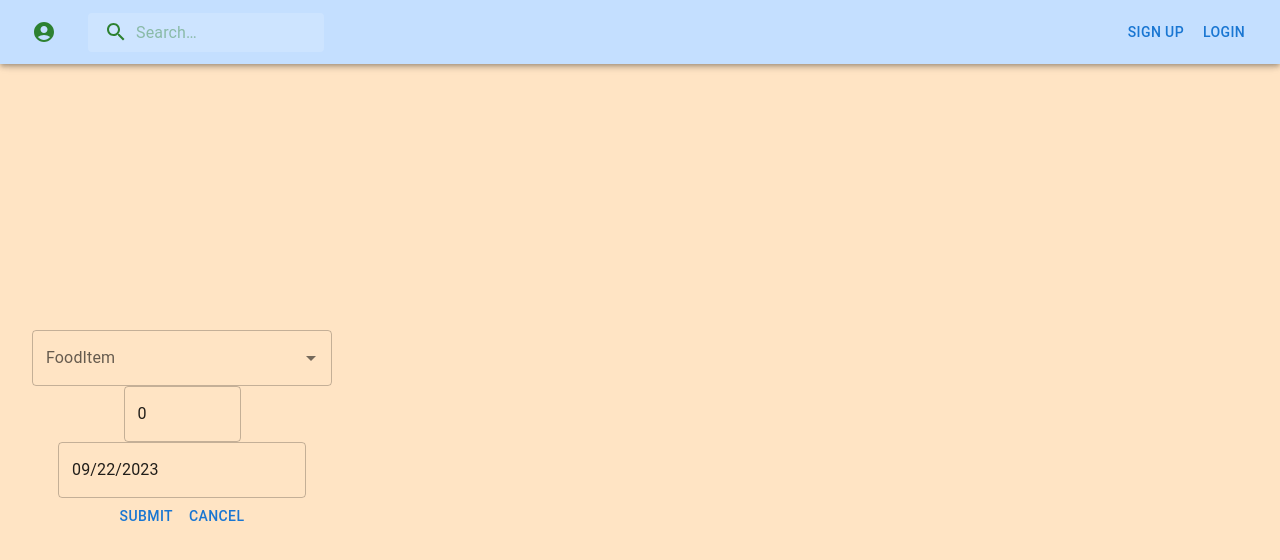
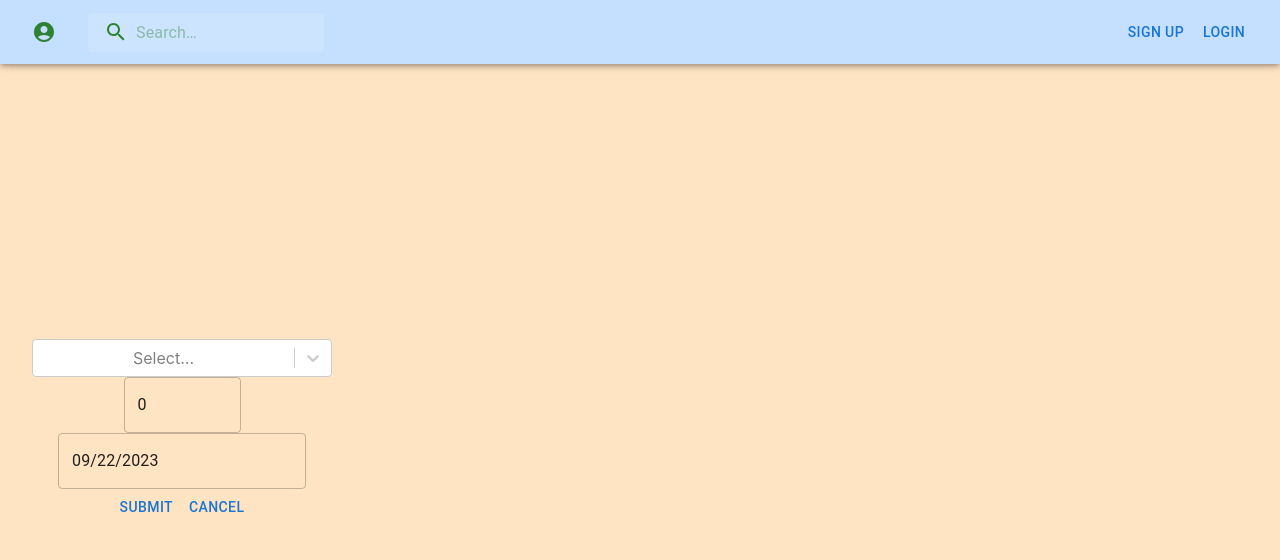
Before and after one commit to belenGatti/pantry_state, a React (Vite) app in the folder client/: page /new-food-item in a window 1280 px wide. Shown: the top 560 px of the page. Built offline with nearby package versions, Linux system fonts and the light colour scheme; no server answers.

Commit message:
Add logic to create new items in FE and BE

```diff
--- a/client/package.json
+++ b/client/package.json
@@ -17,7 +17,8 @@
     "formik": "^2.4.5",
     "react": "^18.2.0",
     "react-dom": "^18.2.0",
-    "react-router-dom": "^6.16.0"
+    "react-router-dom": "^6.16.0",
+    "react-select": "^5.7.7"
   },
   "devDependencies": {
     "@types/react": "^18.2.15",
--- a/client/src/App.tsx
+++ b/client/src/App.tsx
@@ -9,8 +9,9 @@ import { getPantryNumber } from './services/Pantries.service';
 import { useAuth0 } from '@auth0/auth0-react';
 import NavBar from './components/NavBar';
 import { getItemsList } from './services/ItemsList.service';
-import { ItemsContext } from './contexts/ItemsContext';
+import { ItemsContext, NewItem } from './contexts/ItemsContext';
 import { APIItem } from './FoodItems.types';
+import {createItem} from './services/ItemsList.service';
 
 // @TODO add translations
 export const App = () => {
@@ -91,9 +92,18 @@ export const App = () => {
       });
     };
 
+    const handleCreateNewItem = async (item: NewItem) => {
+      try {
+        await createItem(userState.accessToken, item);
+        await getFoodItemsOptions();
+      } catch (error) {
+        console.error("Error creating NEW food item:", error);
+      }
+    }
+
     const userValue = {user: userState, setUser: setUserState}
 
-    const itemsValue = {items: foodItems, setItems: setFoodItems}
+    const itemsValue = {items: foodItems, setItems: setFoodItems, addItem: handleCreateNewItem}
 
   return (
     <UserContext.Provider value={userValue}>
--- a/client/src/FoodItems.types.ts
+++ b/client/src/FoodItems.types.ts
@@ -37,7 +37,7 @@ export interface APIItem {
     created_at: string;
     id: number;
     image: string;
-    intern_id: string;
+    internal_id: string;
     label: string;
     measurement_unit: string;
     updated_at: string;
--- a/client/src/components/Auth0ProviderWithNavigate.tsx
+++ b/client/src/components/Auth0ProviderWithNavigate.tsx
@@ -27,6 +27,9 @@ export const Auth0ProviderWithNavigate = ({ children }) => {
         audience: audience
       }}
       onRedirectCallback={onRedirectCallback}
+      useRefreshTokens
+      // i need to add more security for this
+      cacheLocation="localstorage"
     >
       {children}
     </Auth0Provider>
--- a/client/src/components/NewItemForm.tsx
+++ b/client/src/components/NewItemForm.tsx
@@ -1,13 +1,14 @@
 import React, { useEffect, useState, useRef, useContext } from 'react'
 import { ErrorMessage, useFormik, FormikProvider } from 'formik';
 import {object, string, number, date} from 'yup';
-import { Autocomplete, Button, TextField, InputAdornment } from '@mui/material';
+import { Button, TextField, InputAdornment } from '@mui/material';
 import { DatePicker, LocalizationProvider } from '@mui/x-date-pickers';
 import { AdapterDateFns } from '@mui/x-date-pickers/AdapterDateFns';
 import { createFoodItem, updateFoodItem } from '../services/FoodItems.service';
 import { useNavigate, useLocation } from "react-router-dom";
 import { UserContext } from '../contexts/UserContext';
 import { ItemsContext } from '../contexts/ItemsContext';
+import Creatable from 'react-select/creatable';
 
 
 const newItemValidationSchema = object({
@@ -17,16 +18,17 @@ const newItemValidationSchema = object({
 })
 
 interface Option {
-    label: string,
-    id?: string
+    readonly label: string,
+    readonly value: string
 }
 
 function NewItemForm() {
-    const {items} = useContext(ItemsContext);
+    const {items, addItem} = useContext(ItemsContext);
     const indexRef = useRef<number>();
     const [isLoading, setIsLoading] = useState(true);
     const [isEditMode, setIsEditMode] = useState(false);
-    const [foodItemOptions, setFoodItemOptions] = useState<Option[]>([]);
+    // eslint-disable-next-line @typescript-eslint/no-explicit-any
+    const [foodItemOptions, setFoodItemOptions] = useState<any>([]);
     const [measurementUnit, setMeasurementUnit] = useState<string>('');
     const {user} = useContext(UserContext);
     const location = useLocation();
@@ -34,10 +36,12 @@ function NewItemForm() {
     /** Fetches available items from the BE, transforms them to use in the autocomplete and sets them in the state*/
     const getFoodItemsOptions = async (): Promise<void> => {
         try {
+            // this happens because it takes items.. there is a re render and the items are taken from items so i do need to create it from the backend first
             const itemsAsOptions = items.map(item => {
-                return {label: item.label, id: item.intern_id}
+                return {label: item.label, value: item.internal_id}
             })
             setFoodItemOptions(itemsAsOptions)
+            console.log(itemsAsOptions)
         } catch (error) {
             console.error('Error getting items list', error)
         }
@@ -76,6 +80,8 @@ function NewItemForm() {
              }
          }
      })
+     // CAN I DELETE THIS?
+    const [name, setName] = useState<string>(formik.values.name);
 
      const getOptionsAndSetValues = async () => {
        if (location.state?.foodItem) {
@@ -123,23 +129,49 @@ function NewItemForm() {
         return navigate('/food-items-list')
     }
 
+    const handleCreate = (inputValue: string) => {
+        console.log(inputValue)
+        console.log(foodItemOptions)
+        if (!foodItemOptions.some((option: Option) => option.label === inputValue)) {
+            const newOption = {
+                label: inputValue,
+                value: 'XXX'
+            }
+            console.log(newOption)
+            // eslint-disable-next-line @typescript-eslint/no-explicit-any
+            const newFoodItemOptions: any[] = foodItemOptions.push(newOption)
+            addItem(newOption);
+            setFoodItemOptions(newFoodItemOptions)
+            formik.setFieldValue('name', newOption.label)
+            console.log(foodItemOptions)
+        }
+        // maybe i can connect it to chat gpt api to give me back the measurement unit, the category and other stuff, that'd be cool
+        // add to the options array
+        // make a call at the same time to the items controller and create a new one
+        // in the controller i need to add the other attributes, with chat gtp api maybe?
+
+    }
+
+    const handleChange = (newValue: string | null): void => {
+        formik.setFieldValue('name', newValue)
+    }
 
     return (
     <div style={{width: '300px'}}>
         <FormikProvider value={formik}>
             <form onSubmit={formik.handleSubmit}>
                 {/* @TODO add option to type new item and add to existing list (and backend) */}
-                <Autocomplete id='name'
+                {/* <Autocomplete id='name'
                     options={foodItemOptions}
                     onChange={(_e, value) => formik.setFieldValue('name', value?.label)}
                     renderInput={(params) => <TextField {...params} label='FoodItem' name="name"/>}
                     defaultValue={isEditMode ? foodItemOptions[indexRef.current!] : null}
-                    /** Key used to re-render */
                     key={isEditMode ? foodItemOptions[indexRef.current!].id : 'new'}
                     isOptionEqualToValue={(option, value) => {
                         return option.label === value.label;}
                     }
-                    />
+                /> */}
+                <Creatable id="name" options={foodItemOptions} value={name} onCreateOption={handleCreate} onChange={(newValue) => handleChange(newValue)} />
                 <ErrorMessage name='name' />
                 <TextField name='quantity' type='number'
                 InputProps={{
--- a/client/src/contexts/ItemsContext.tsx
+++ b/client/src/contexts/ItemsContext.tsx
@@ -1,12 +1,19 @@
 import { createContext } from "react";
 import { APIItem } from "../FoodItems.types";
+
+export interface NewItem {
+    label: string;
+    value: string; // internal_id
+}
 
 interface ItemsContext {
     items: APIItem[];
     setItems: (items: APIItem[]) => void;
+    addItem: (item: NewItem) => void;
 }
 
 export const ItemsContext = createContext<ItemsContext>({
     items: [],
-    setItems: () => {}
+    setItems: () => {},
+    addItem: () => {}
 });
--- a/client/src/services/ItemsList.service.ts
+++ b/client/src/services/ItemsList.service.ts
@@ -1,6 +1,11 @@
-import axios from "axios";
+import axios, {AxiosRequestConfig} from "axios";
 import { API_URL } from "../constants";
 import { APIItem } from "../FoodItems.types";
+
+interface Item {
+    label: string;
+    internal_id: string;
+}
 
 export const getItemsList = async (): Promise<APIItem[]> => {
     try {
@@ -12,3 +17,19 @@ export const getItemsList = async (): Promise<APIItem[]> => {
         throw e;
     }
 }
+
+export const createItem = async (accessToken: string, item: Item) => {
+    const config: AxiosRequestConfig = {
+        headers: {
+          "content-type": "application/json",
+          'Authorization': `Bearer ${accessToken}`
+        },
+      }
+    try {
+        const response = await axios.post(`${API_URL}/items`, item, config);
+        return response.data;
+    } catch (e) {
+        console.error('Error creating item', e);
+        throw e;
+    }
+}
```
Also changed, not shown: 2 other files (tests, documents, lock files or other folders).
